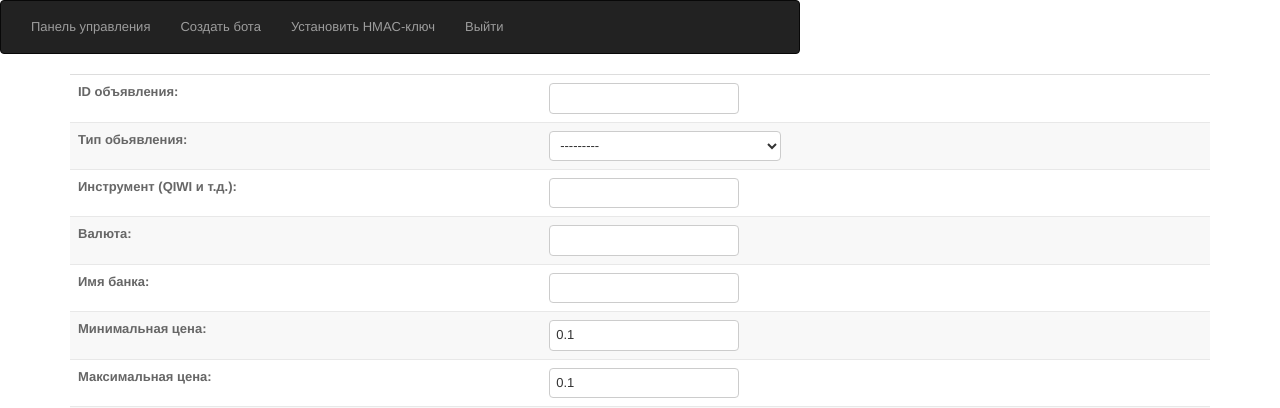
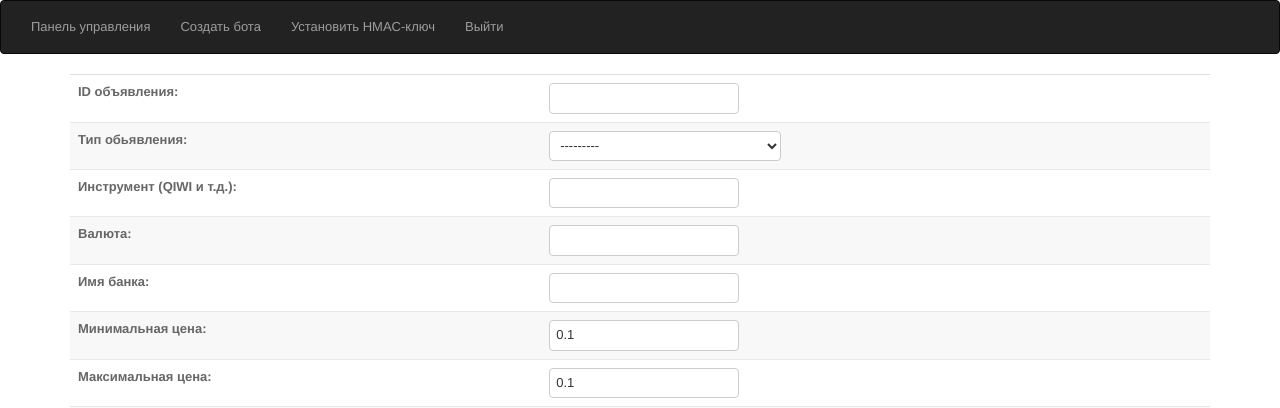
Before and after one commit to toert/sober, a Django app: page /ad/ in a window 1280 px wide. Shown: the top 408 px of the page. Run offline with Django 3.2, Linux system fonts and the light colour scheme; the visitor is signed in with stand-in values (Sample User, id 1); parts of the project's set-up code (start-up, migrations or seed data) failed here and were passed over; some libraries are stand-ins or nearby versions.

Commit message:
fix template nav

```diff
--- a/bot/templates/create.html
+++ b/bot/templates/create.html
@@ -44,7 +44,7 @@
     margin: 0;
 }
     nav {
-      width: 100vh;
+      min-width: 100vh;
     }
     </style>
   </head>
```
